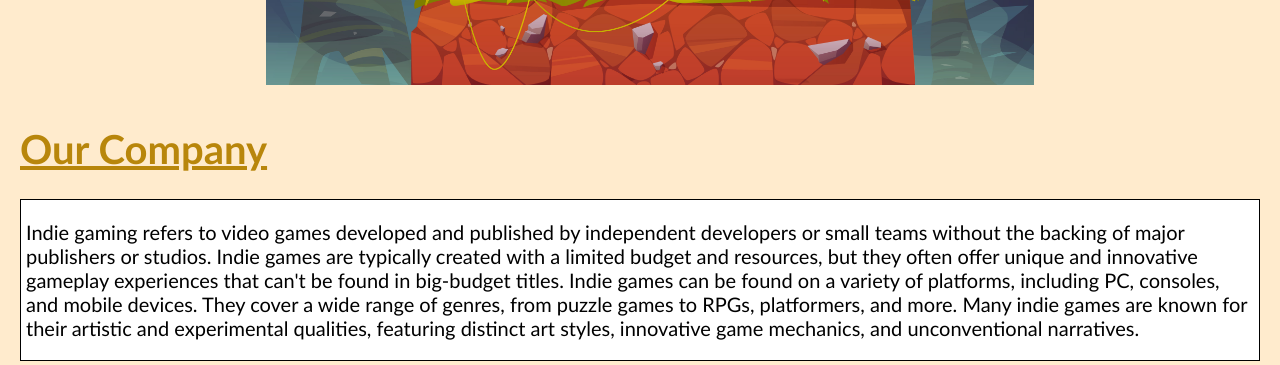
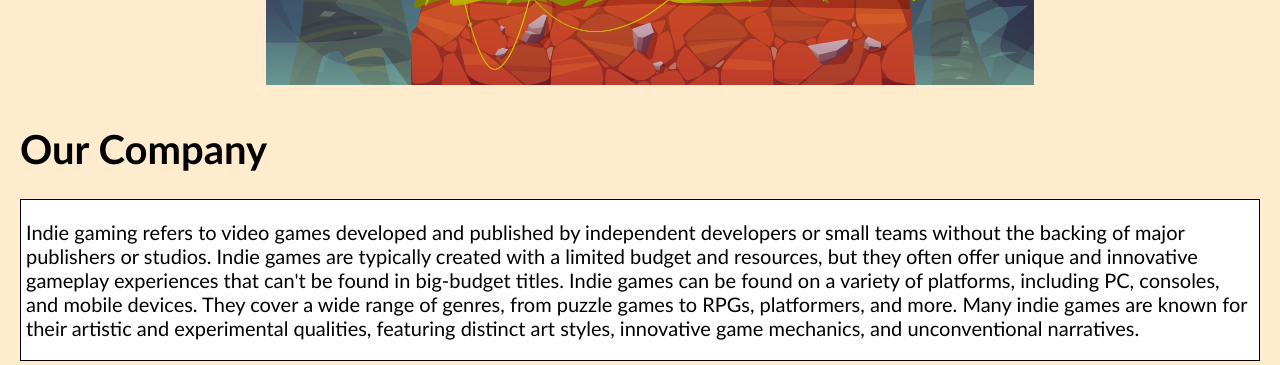
Before and after one commit to fare0032/mtm6201-midterm, a plain HTML site: page index.html in a window 1280 px wide. Shown: the part 1240-1605 px from the top of the page. Drawn offline with Linux system fonts and the light colour scheme.

Commit message:
adds padding to styles

```diff
--- a/css about page/about.css
+++ b/css about page/about.css
@@ -52,7 +52,6 @@ header form input {
     margin-left: 20px;
     margin-top: 50px;
     font-size: 20px;
-    text-decoration: underline;
 }
 
 .h2, .h3, .h4, .h5, .h6 {
@@ -68,6 +67,7 @@ header form input {
     margin-left: 20px;
     margin-right: 20px;
     padding-left: 5px;
+    padding-right: 4px;
     border: 1px solid black;
     background-color: white;
   }
--- a/css/main.css
+++ b/css/main.css
@@ -60,8 +60,7 @@ body {
 .h1, .h2 {
     margin-left: 20px;
     font-size: 20px;
-    text-decoration: underline;
-    color: darkgoldenrod;
+    color: black;
 }
 
 .p1, .p2 {
```
